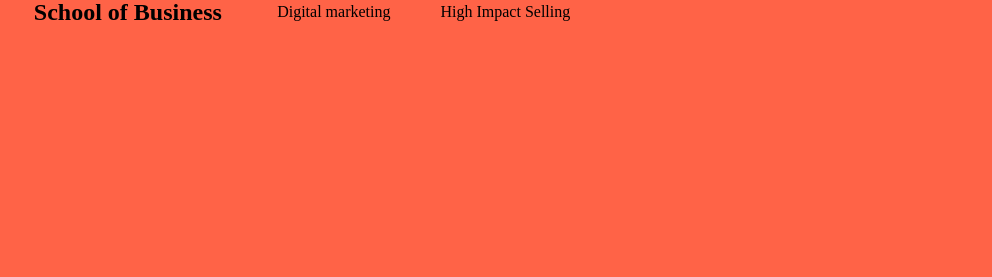
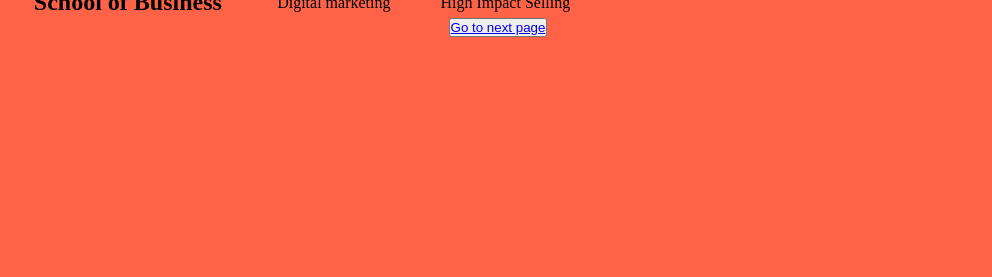
Before and after one commit to jerro008/Altschool-assignments, a plain HTML site: page Altschool-Assignments/table.html in a window 1280 px wide. Shown: the part 523-800 px from the top of the page, without its empty margins (142-1134 px from the left). Drawn offline with Linux system fonts and the light colour scheme.

Commit message:
Update table.html

```diff
--- a/Altschool-Assignments/table.html
+++ b/Altschool-Assignments/table.html
@@ -67,6 +67,7 @@
                 </tr>
              </table>
     </main>
+    <button class="navigator"><a href="media.html">Go to next page</a></button>
 
 
 </body>
```
